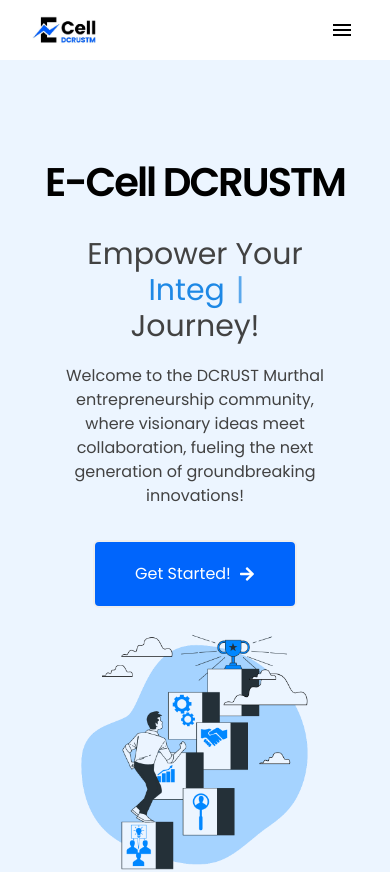
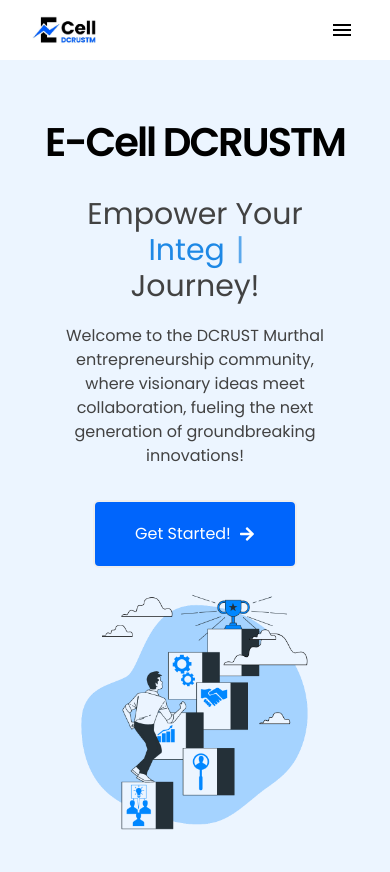
Before and after one commit to NoumanKhan2003/ecell-dcrustm, a React (Vite) app: page / in a window 390 px wide. Shown: the top 872 px of the page. Built offline with nearby package versions, Linux system fonts and the light colour scheme.

Commit message:
ui update

```diff
--- a/src/pages/Homepage.jsx
+++ b/src/pages/Homepage.jsx
@@ -40,7 +40,7 @@ const Homepage = () => {
 
       {/*header section*/}
       <div  className=" flex justify-center flex-wrap lg:flex  lg:w-full h-auto md:h-[700px] " >
-        <div  className=" w-[90%]  text-center md:text-left md:w-1/2 pt-10  ">
+        <div  className=" w-[90%]  text-center md:text-left md:w-1/2 md:pt-10  ">
             <h1    className="  text-[#000000] font-semibold tracking-tighter text-[2.5rem] md:text-6xl pb-6   md:pb-10"> E-Cell DCRUSTM</h1>
             <h2  className="  text-gray-800 text-3xl md:text-4xl md:pb-14 pb-5">Empower Your <br />
              <span className="text-blue-600" >{text}</span> <span className="text-blue-600"><Cursor cursorStyle="|" /></span>
@@ -58,7 +58,7 @@ const Homepage = () => {
         </div>
         <div   className=" w-[70%] mix-blend-multiply  md:w-1/2 ">
           {/* <img src="https://img.freepik.com/free-vector/people-analyzing-growth-charts-illustrated_23-2148865274.jpg?t=st=1726001405~exp=1726005005~hmac=8d475c66abf9bb193b37e852b15bafd47092641eaa050ded071c30fce6c266a8&w=900" alt="hero-right-image" /> */}
-          <img className="w-full h-full object-contain mix-blend-multiply " loading="lazy" src={gif} alt="hero-right-gif" />
+          <img className="w-full h-full  object-contain mix-blend-multiply   " loading="lazy" src={gif} alt="hero-right-gif" />
         </div>
       </div>
      </div>
--- a/src/pages/TeamPage.jsx
+++ b/src/pages/TeamPage.jsx
@@ -13,7 +13,7 @@ const TeamPage = () => {
   return (
     <div className="flex flex-col min-h-screen mt-20">
       {/* Main content container */}
-      <div className="flex-grow  mx-auto mt-[80px] pb-10 flex flex-col justify-center">
+      <div className="flex-grow  mx-auto mt-[40px] pb-10 flex flex-col justify-center">
         <div className="text-center">
           <h1 className="text-[4rem] font-bold font-grotesk text-[#144c8b]">The Team</h1>
           <h2 className="text-[1.5rem] font-grotesk mt-0">GET TO KNOW THE TEAM OF E-CELL</h2>
```
